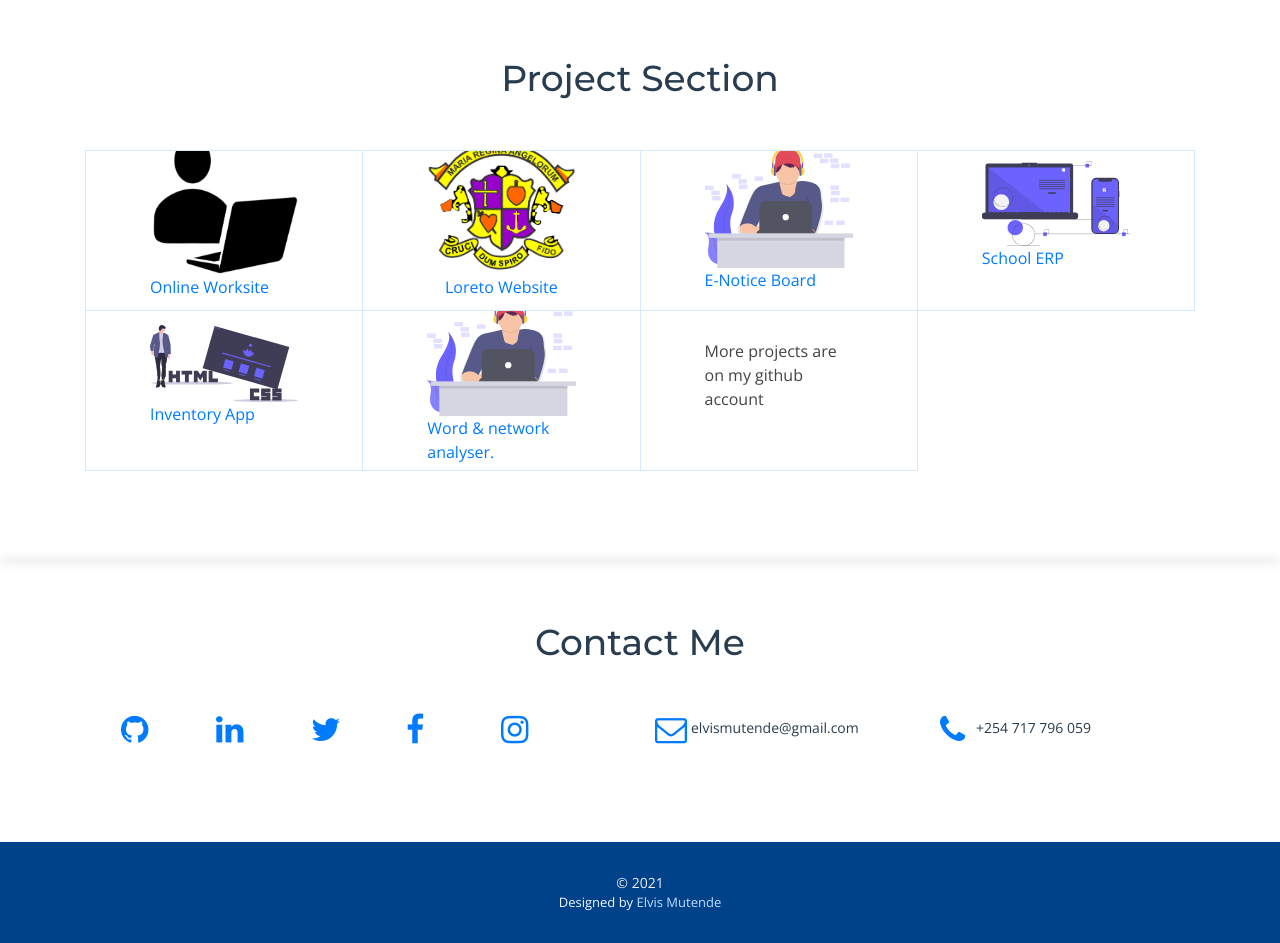
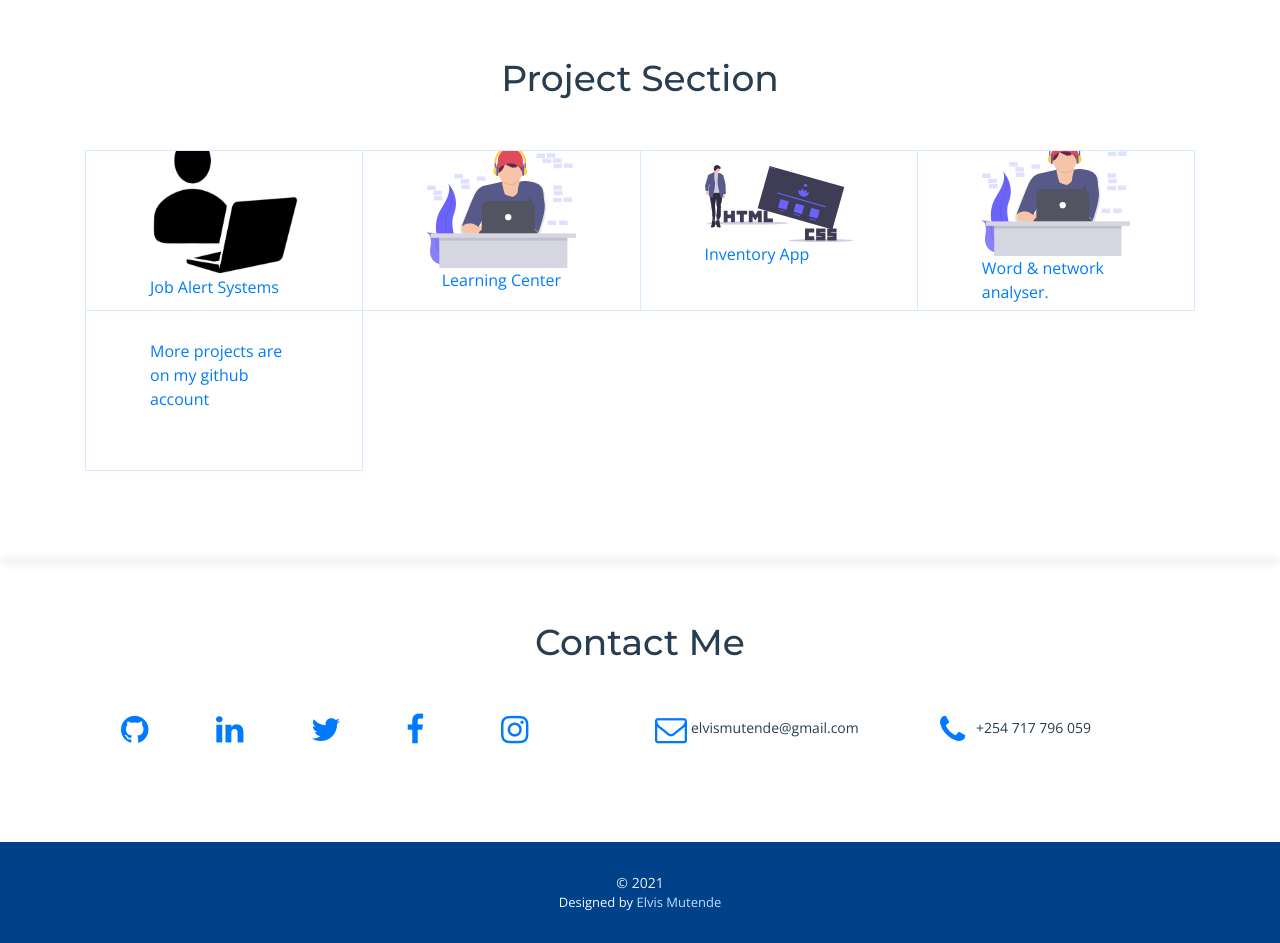
Before and after one commit to mutende/mutende.github.io, a plain HTML site: page index.html in a window 1280 px wide. Shown: the part 2800-3743 px from the top of the page. Drawn offline with nearby package versions, Linux system fonts and the light colour scheme.

Commit message:
portfolio update

```diff
--- a/index.html
+++ b/index.html
@@ -254,36 +254,18 @@
 
           <div class="col-lg-3 col-md-4 col-xs-6">
             <div class="client-logo">
-              <a href="https://emmicode.pythonanywhere.com/" target="_blank">
+              <a href="https://analyticasoft.co.ke/" target="_blank">
               <img src="img/worksite.PNG" class="img-fluid" alt="">
-              <p>Online Worksite</p>
+              <p>Job Alert Systems</p>
             </a>
             </div>
           </div>
 
           <div class="col-lg-3 col-md-4 col-xs-6">
             <div class="client-logo text-center">
-              <a href="http://loreto-best.herokuapp.com/" target="_blank">
-              <img src="img/loreto.png" class="img-fluid" alt="">
-              <p>Loreto Website</p>
-              </a>
-            </div>
-          </div>
-
-          <div class="col-lg-3 col-md-4 col-xs-6">
-            <div class="client-logo">
-              <a href="http://noticeboard.zalegoinstitute.ac.ke/" target="_blank">
-                <img src="img/intro-img.svg" class="img-fluid" alt="">
-                <p>E-Notice Board</p>
-                </a>
-            </div>
-          </div>
-
-          <div class="col-lg-3 col-md-4 col-xs-6">
-            <div class="client-logo">
-              <a href="http://noticeboard.zalegoinstitute.ac.ke/" target="_blank">
-              <img src="img/app.svg" class="img-fluid" alt="">
-                <p>School ERP</p>
+              <a href="https://thepeak.education/" target="_blank">
+              <img src="img/intro-img.svg" class="img-fluid" alt="">
+              <p>Learning Center</p>
               </a>
             </div>
           </div>
@@ -307,9 +289,11 @@
           </div>
 
           <div class="col-lg-3 col-md-4 col-xs-6">
+            <a href="https://github.com/mutende" target="_blank" class="py-2">
             <div class="client-logo">
               <p>More projects are on my github account</p>
             </div>
+            </a>
           </div>
 
         </div>
```
